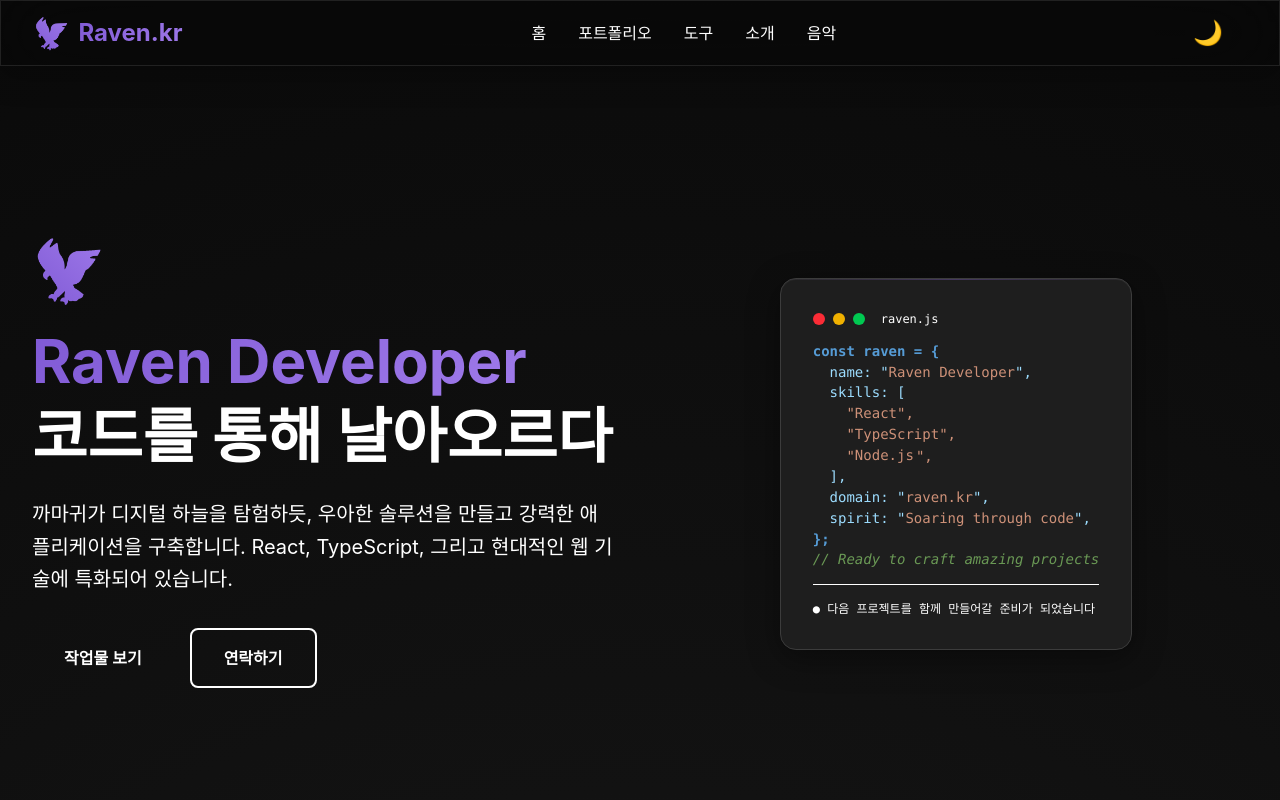
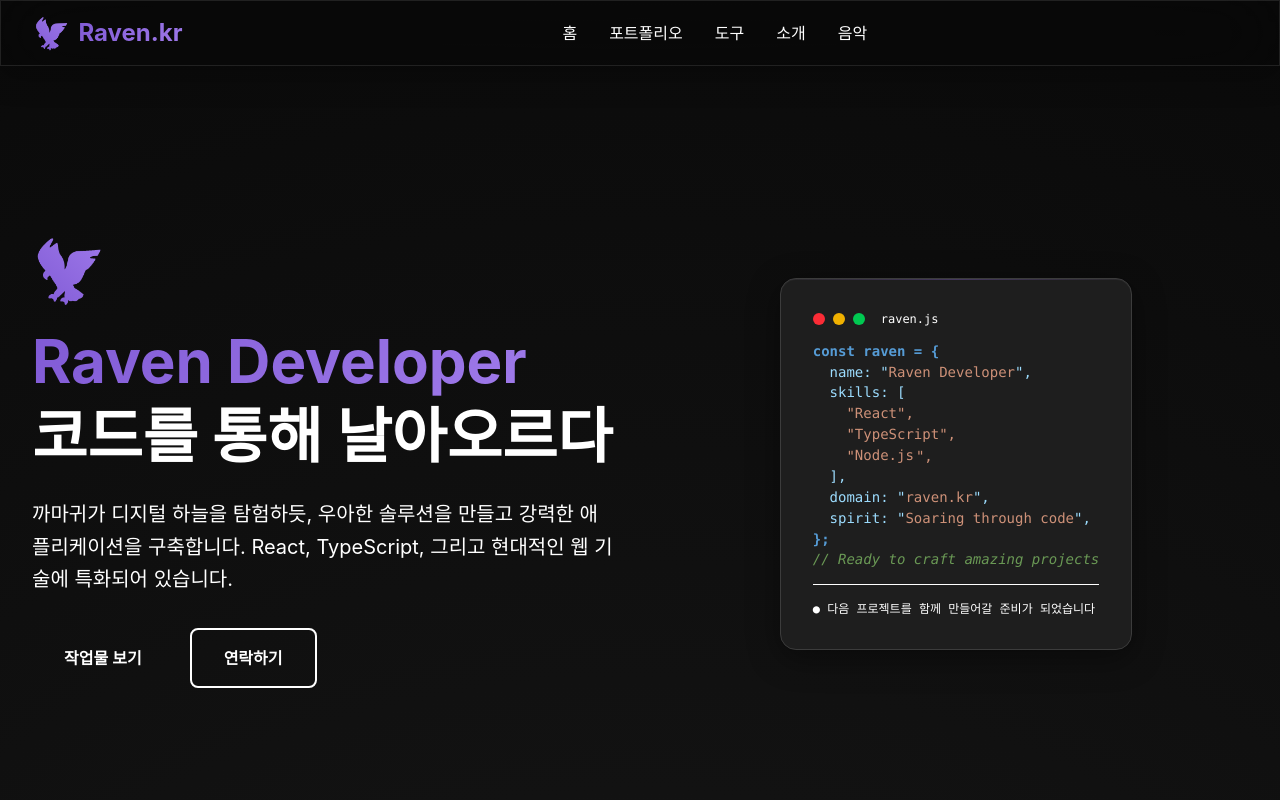
Before and after one commit to oobg/site, a React (Vite) app: page / in a window 1280 px wide. Shown: the top 800 px of the page. Built offline with nearby package versions, Linux system fonts and the light colour scheme.

Commit message:
refactor: ThemeSwitcher 및 Button 컴포넌트 제거

```diff
--- a/src/widgets/header/ui/Header.tsx
+++ b/src/widgets/header/ui/Header.tsx
@@ -1,8 +1,5 @@
 import { useState } from "react";
 import { Link, useLocation } from "react-router-dom";
-
-import { ThemeSwitcher } from "@src/features/theme-switcher";
-import { Button } from "@src/shared/ui";
 
 interface NavItem {
   label: string;
@@ -54,7 +51,6 @@ export function Header() {
           </nav>
 
           <div className="flex items-center space-x-4">
-            <ThemeSwitcher />
             {/* Mobile Menu Button */}
             <button
               className="md:hidden p-2 rounded-lg hover:bg-background-secondary transition-colors"
```
